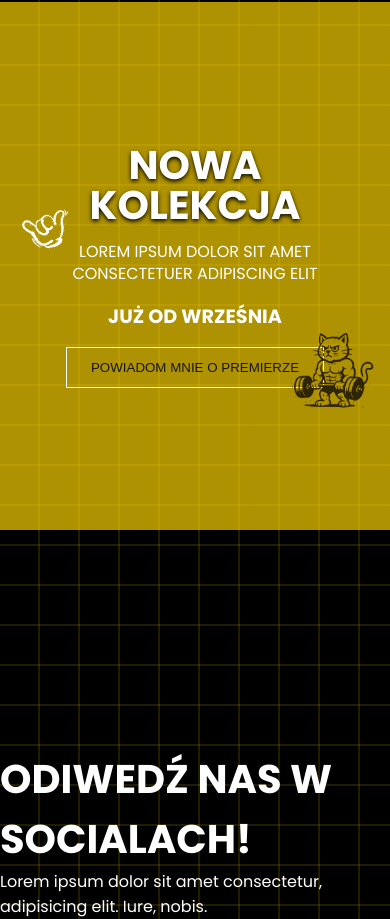
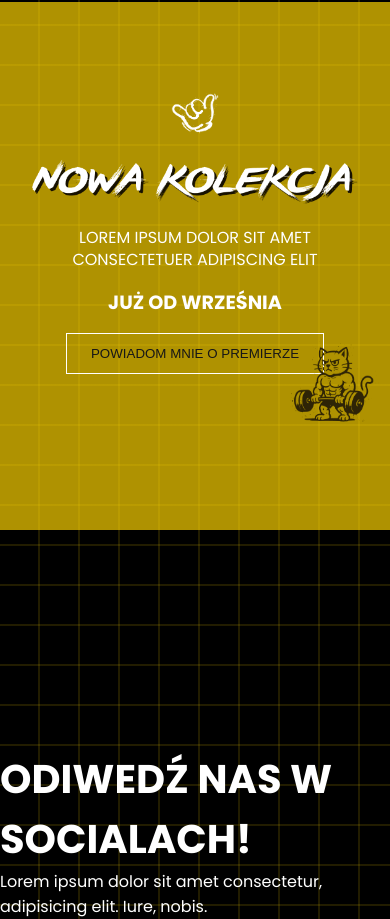
Before and after one commit to kowalus23/swollen, a Next.js app: page / in a window 390 px wide. Shown: the part 3200-4119 px from the top of the page. Built offline with nearby package versions, Linux system fonts and the light colour scheme; no server answers; a web font is replaced by a local one.

Commit message:
collection updt

```diff
--- a/src/components/Pages/home/PreviewItems.module.scss
+++ b/src/components/Pages/home/PreviewItems.module.scss
@@ -19,6 +19,7 @@
         transparent 0 38px,
         #FFD60022 38px 40px);
     z-index: 1;
+    pointer-events: none;
   }
 
   .previewItemsBackground {
@@ -55,6 +56,7 @@
       flex: 1;
       display: flex;
       flex-direction: column;
+      justify-content: center;
       gap: 1rem;
       padding: 1rem 2rem;
       text-align: center;
@@ -65,13 +67,12 @@
         width: 100%;
       }
 
-      .title {
-        font-size: 2.5rem;
-        line-height: 1;
-        font-weight: bold;
-        text-transform: uppercase;
-        margin: 0;
-        text-shadow: 0 2px 4px #000000;
+      .previewItemsTitle {
+        .titleImage {
+          width: 100%;
+          height: auto;
+          max-width: 523px;
+        }
       }
 
       .description {
@@ -125,13 +126,14 @@
       z-index: 2;
 
       @media (max-width: 768px) {
-        left: 20px;
-        bottom: 140px;
-        transform: scale(0.85);
+        left: 50%;
+        left: unset;
+        bottom: unset;
+        top: -60px;
+        transform: translate(-50%, -50%) scale(0.85);
       }
 
       @media (max-width: 500px) {
-        left: -20px;
         transform: scale(0.7);
       }
     }
--- a/src/components/Pages/home/PreviewItems.tsx
+++ b/src/components/Pages/home/PreviewItems.tsx
@@ -37,7 +37,9 @@ export default function PreviewItems() {
           </div>
         )}
         <div className={styles.previewItemsContent}>
-          <h2 className={styles.title}>NOWA KOLEKCJA</h2>
+          <div className={styles.previewItemsTitle}>
+            <Image className={styles.titleImage} src="/images/new-collection-title-image.png" alt="title" width={523} height={69} />
+          </div>
           <p className={styles.description}>
             {newCollection.description}
           </p>
```
Also changed, not shown: public/images/new-collection-title-image.png (added).
